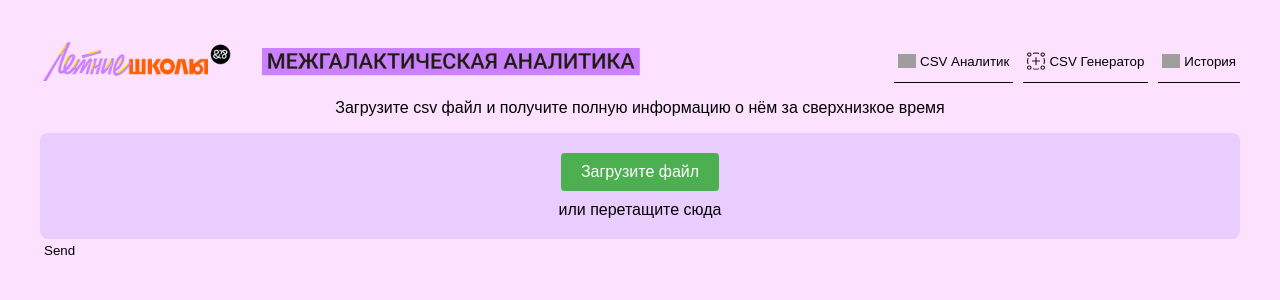
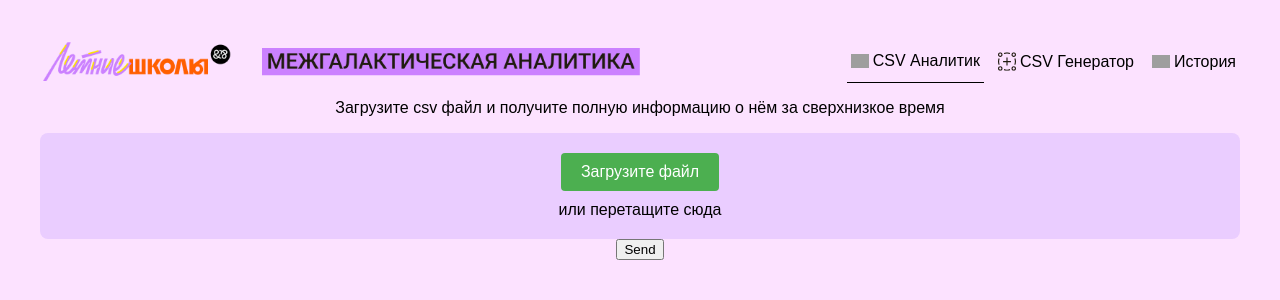
Before and after one commit to Luca324/Analytics-service, a React (Vite) app: page / in a window 1280 px wide. Shown: the top 300 px of the page. Built offline with nearby package versions, Linux system fonts and the light colour scheme; grey boxes are pictures that could not be loaded.

Commit message:
zustand, activeTab

```diff
--- a/src/App.jsx
+++ b/src/App.jsx
@@ -1,4 +1,4 @@
-import { useState } from "react";
+import { createContext, useState } from "react";
 import "./App.css";
 import Generator from "./pages/Generator/Generator";
 import Uploader from "./pages/Uploader/Uploader";
@@ -6,11 +6,12 @@ import History from "./pages/History/History";
 import Header from "./components/header/Header";
 import { BrowserRouter, Routes, Route, Link } from "react-router-dom";
 
+
 function App() {
   return (
     <div className="App">
-      <Header></Header>
       <BrowserRouter>
+        <Header />
         <Routes>
           <Route path="/" element={<Uploader />} />
           <Route path="/uploader" element={<Uploader />} />
--- /dev/null
+++ b/src/components/MyNavLink/MyNavLink.jsx
@@ -0,0 +1,17 @@
+import classes from "./MyNavLink.module.css";
+import { useTabStore } from "../../store";
+import { Link } from "react-router-dom";
+
+function MyNavLink({tabName, children, ...props}) {
+    const { activeTab, setActiveTab } = useTabStore();
+
+    return ( <Link
+        to={`/${tabName}`}
+        className={`${classes.btn} ${activeTab === tabName ? classes.active : ""}`}
+        onClick={() => setActiveTab(tabName)}
+      >
+        {children}
+      </Link> );
+}
+
+export default MyNavLink;
--- /dev/null
+++ b/src/components/MyNavLink/MyNavLink.module.css
@@ -0,0 +1,17 @@
+.btn {
+    border: none;
+    padding: 4px;
+    display: flex;
+    column-gap: 4px;
+    text-decoration: none;
+    align-items: center;
+    color: black;
+}
+
+.active {
+    border-bottom: 1px solid black;
+}
+
+img {
+    width: 18px;
+}
--- a/src/components/header/Header.jsx
+++ b/src/components/header/Header.jsx
@@ -1,12 +1,14 @@
-import classes from './Header.module.css'
-import Navbar from '../navbar/Navbar';
-import logo from '../../assets/logo.png'
+import classes from "./Header.module.css";
+import Navbar from "../navbar/Navbar";
+import logo from "../../assets/logo.png";
 
 function Header() {
-    return ( <div className={classes.header}>
-            <img src={logo} className={classes.logo}/>
-            <Navbar></Navbar>
-        </div> );
+  return (
+    <div className={classes.header}>
+      <img src={logo} className={classes.logo} />
+      <Navbar />
+    </div>
+  );
 }
 
 export default Header;
--- a/src/components/navbar/Navbar.jsx
+++ b/src/components/navbar/Navbar.jsx
@@ -1,16 +1,26 @@
-import classes from './Navbar.module.css'
-import upload from '../../assets/upload.svg'
-import generator from '../../assets/generator.svg'
-import history from '../../assets/history.svg'
+import classes from "./Navbar.module.css";
+import upload from "../../assets/upload.svg";
+import generator from "../../assets/generator.svg";
+import history from "../../assets/history.svg";
+import MyNavLink from "../MyNavLink/MyNavLink.jsx";
 
 function Navbar() {
-
-
-    return ( <div className={classes.navbar}>
-        <button className={classes.active}><img src={upload} /><span>CSV Аналитик</span></button>
-        <button className={classes.active}><img src={generator} /><span>CSV Генератор</span></button>
-        <button className={classes.active}><img src={history} /><span>История</span></button>
-    </div> );
+  return (
+    <div className={classes.navbar}>
+      <MyNavLink tabName="uploader">
+        <img src={upload} />
+        <span>CSV Аналитик</span>
+      </MyNavLink>
+      <MyNavLink tabName="generator">
+        <img src={generator} />
+        <span>CSV Генератор</span>
+      </MyNavLink>{" "}
+      <MyNavLink tabName="history">
+        <img src={history} />
+        <span>История</span>
+      </MyNavLink>
+    </div>
+  );
 }
 
 export default Navbar;
--- a/src/components/navbar/Navbar.module.css
+++ b/src/components/navbar/Navbar.module.css
@@ -2,20 +2,3 @@
     display: flex;
 column-gap: 10px;
 }
-
-button {
-    background-color: transparent;
-    border: none;
-    padding: 4px;
-    display: flex;
-    column-gap: 4px;
-    align-items: center;
-}
-
-.active {
-    border-bottom: 1px solid black;
-}
-
-img {
-    width: 18px;
-}
--- /dev/null
+++ b/src/store/index.js
@@ -0,0 +1,10 @@
+import { create } from 'zustand'
+import { persist } from 'zustand/middleware'
+
+export const useTabStore = create(
+    persist((set) => ({
+        activeTab: "uploader",
+        setActiveTab: (tab) => set({ activeTab: tab }),
+    }),
+        { name: 'tab-storage' }
+    ))
```
